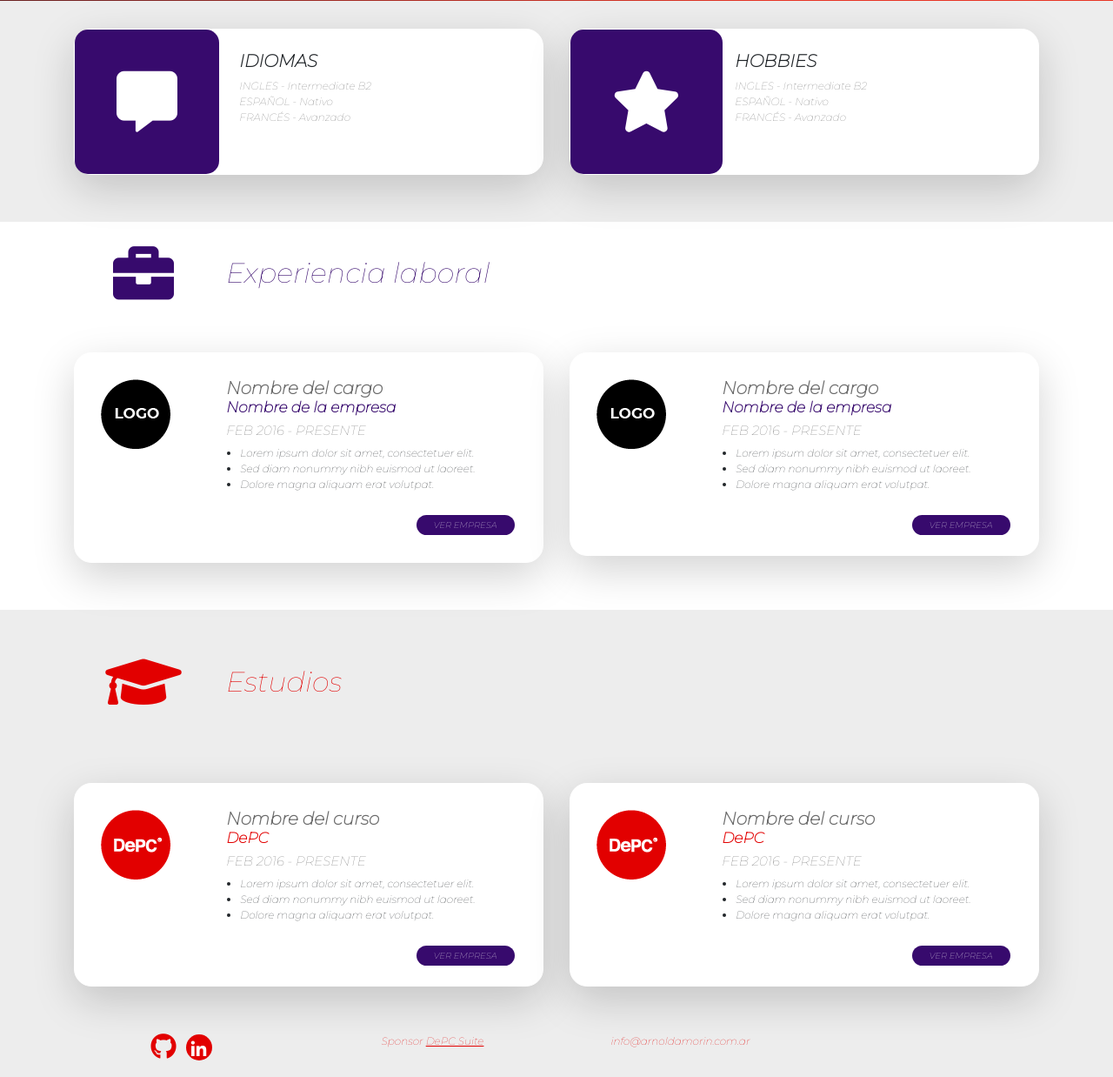
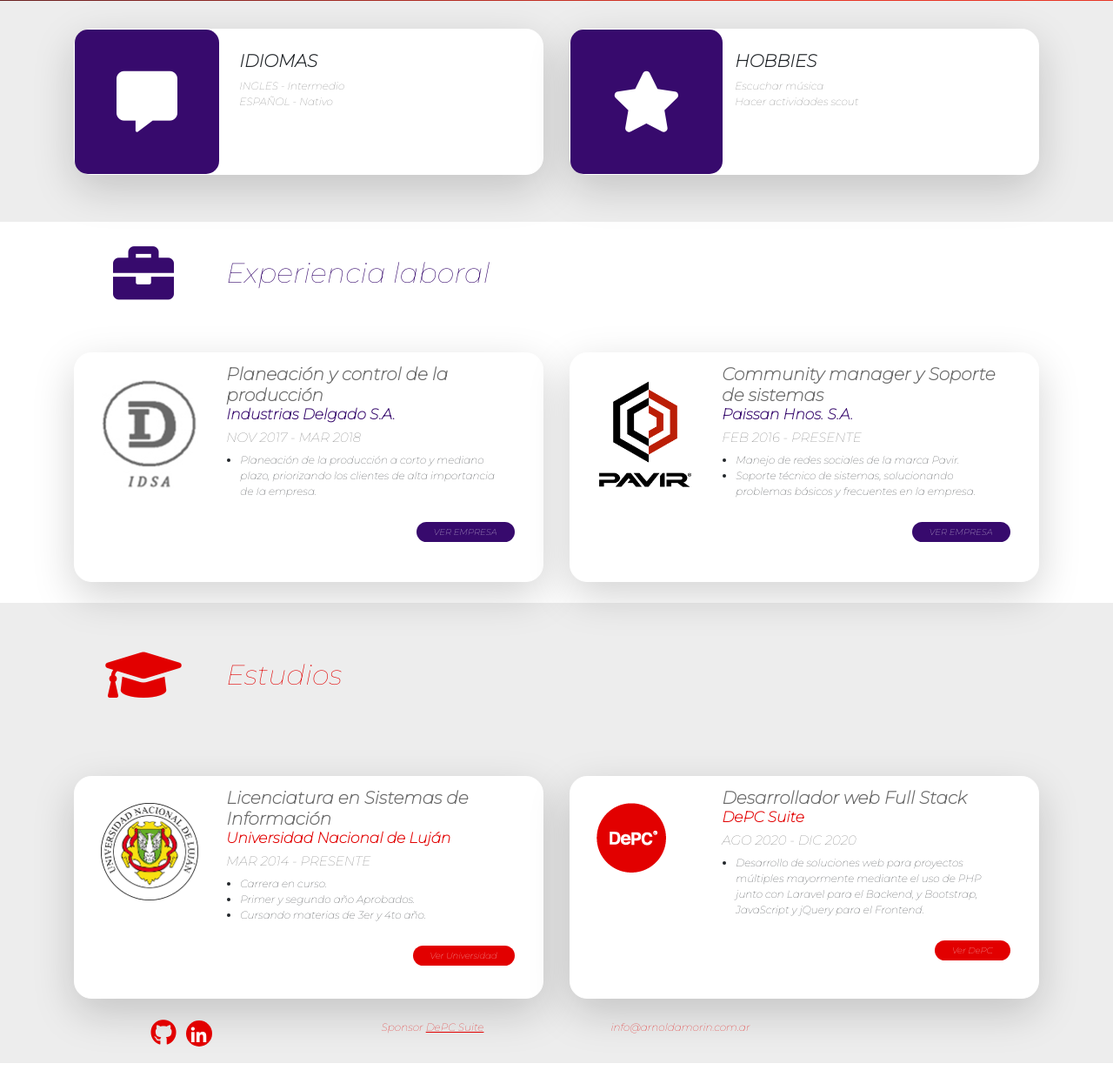
Before and after one commit to arnoldamorin/portfolio, a PHP site: page /sobre-mi.php in a window 1280 px wide. Shown: the part 1429-2667 px from the top of the page at 87% size. Run offline with PHP 8.4, Linux system fonts and the light colour scheme; some libraries are stand-ins or nearby versions.

Commit message:
portfolio

```diff
--- a/contacto.php
+++ b/contacto.php
@@ -66,10 +66,7 @@
       </div>
       <div class="row">
         <div class="col-sm-6 col-12">
-            <p>Lorem ipsum dolor sit amet consectetur adipisicing elit. Suscipit facilis soluta quibusdam
-              optio,perferendis ratione a iste accusantium corrupti enim molestias dignissimos sed aliquam maiores
-              dolores
-              ttam non quam minus!</p>
+            <p>Si deseas contactarte conmingo podes enviarme un mail con este formulario!</p>
         </div>
         <div class="col-sm-6 col-12">
           <form action="" method="POST">
--- a/css/estilos.css
+++ b/css/estilos.css
@@ -219,14 +219,11 @@ footer .fa-whatsapp{
         bottom: 0;
     }
 }
+footer .depc{
+
+}
 /*--------------------------------Proyectos--------------------------------*/
-#proyectos,#sobre-mi .btn-pdf{
-    background-color: white;
-    color:#E20000;
-    font-size: 15px;
-    border-radius: 20px;
-    padding: 5px 20px;
-}
+
 #proyectos,#sobre-mi{
     background-image: url(../images/fondo-proyectos.png);
     background-size: 100%;
@@ -363,7 +360,7 @@ footer .fa-whatsapp{
         text-align: center;
     }
 }
-/*Sobre mi perros*/
+/*--------------------------------Sobre mi--------------------------------*/
 #sobre-mi footer{
     background-color: #EDEDED;
 
@@ -520,8 +517,21 @@ footer .fa-whatsapp{
     font-size: 10px;
     padding: 5px 20px;
 }
+
 @media(max-width:576px){
     #sobre-mi .btn-exp{
+        font-size: 15px;
+        padding: 10px 25px;
+    }
+}
+#sobre-mi .btn-est{
+    background-color: #E20000;
+    color: white;
+    font-size: 10px;
+    padding: 5px 20px;
+}
+@media(max-width:576px){
+    #sobre-mi .btn-est{
         font-size: 15px;
         padding: 10px 25px;
     }
--- a/footer.php
+++ b/footer.php
@@ -6,11 +6,11 @@
                 <div class="col-sm-3 col-12">
                     <a href="https://github.com/arnoldamorin" target="_blank" title="Github"><i
                             class="fab fa-github"></i></a>
-                    <a href="https://www.linkedin.com/in/arnold-amorin-0382bb123/" target="_blank" title="Linkedin"><i
+                    <a href="https://www.linkedin.com/in/arnold-amorin/" target="_blank" title="Linkedin"><i
                             class="fab fa-linkedin-in"></i></a>
                 </div>
-                <div class="col-sm-3 col-12"> Sponsor <a href="https://depcsuite.com" target="_blank"
-                        title="DEPCSUITE"></a> <u>DePC Suite</u>
+                <div class="col-sm-3 col-12"> Sponsor <a class="mail" href="https://depcsuite.com/" target="_blank"
+                        title="DEPCSUITE"><u class="depc">DePC Suite</u></a>
                 </div>
                 <div class="col-sm-3 col-12">
                     <a class="mail" href="mailto:info@depcsuite.com">info@arnoldamorin.com.ar</a>
--- a/menu.php
+++ b/menu.php
@@ -5,6 +5,7 @@
     <meta charset="UTF-8">
     <meta name="viewport" content="width=device-width, initial-scale=1.0">
     <title><?php echo $pg ?></title>
+    <link rel="shortcut icon" href="images/Aa.png" type="image/x-icon">
     <link rel="stylesheet" href="css/fontawesome/css/all.min.css">
     <link rel="stylesheet" href="css/fontawesome/css/fontawesome.min.css">
     <link rel="stylesheet" href="css/bootstrap/css/bootstrap.min.css">
--- a/proyectos.php
+++ b/proyectos.php
@@ -9,7 +9,7 @@ include_once("menu.php");?>
             </div>
             <div class="row">
                 <div class="col-sm-8 col-12">
-                    <p>Estos son algunos trabajos realizados durante el curso de Desarrollador web Full Stack</p>
+                    <p>Estos son algunos de mis trabajos realizados durante el curso de Desarrollador web Full Stack</p>
                 </div>
             </div>
             <div class="row">
@@ -57,7 +57,7 @@ include_once("menu.php");?>
                 </div>
                 <div class="col-sm-4 col-12">
                     <div class="card shadow-lg m-1">
-                        <img src="images/proyectoIntegrador.png" alt="Proyecto" title="Proyecto"
+                        <img src="images/proyectoIntegrador.png" alt="Proyecto" title="Proyecto Integrador"
                             class="img-fluid">
                         <div class="col-12 color-gradiente py-3">
                             <h2 class="card-title">PROYECTO INTEGRADOR</h2>
--- a/sobre-mi.php
+++ b/sobre-mi.php
@@ -7,10 +7,8 @@ include_once("menu.php");?>
                     <h1> Sobre mí</h1>
                     <div class="row">
                         <div class="col-sm-10 col-12">
-                            <P>Lorem ipsum dolor sit amet consectetur adipisicing elit. Error, vel accusantium, laborum
-                                laboriosam placeat eaque sequi nisi adipisci dolores est obcaecati </P>
-                            <p>Lorem, ipsum dolor sit amet consectetur adipisicing elit. Facere a doloribus esse nisi
-                                iusto ea et nemo inventore iure corrupti ducimus culpa unde consequatur fugit</p>
+                            <P>Desarrollador Full Stack, Estudiante de Licenciatura en sistemas de información en la Universidad Nacional de Luján.</P>
+                            <p>Responsable, proactivo y comprometido, en búsqueda de nuevos desafíos laborales donde pueda demostrar todo mi potencial y aprender más sobre desarrollo web y otras tecnologías de programación de la actualidad.</p>
                             <div class="row">
                                 <div class="col-sm-1 col-1">
                                     <a href="https://github.com/arnoldamorin" target="_blank" title="Github"><i
@@ -159,7 +157,7 @@ include_once("menu.php");?>
                                 </div>
                                 <div class="col-sm-4 offset-sm-1 col-5 mt-4">
                                     <h4 class="titulosnegrita">IDIOMAS</h4>
-                                    <p class="pih">INGLES - Intermediate B2 <br> ESPAÑOL - Nativo <br> FRANCÉS - Avanzado</p>
+                                    <p class="pih">INGLES - Intermedio <br> ESPAÑOL - Nativo</p>
                                 </div>
                             </div>
                         </div>
@@ -172,7 +170,7 @@ include_once("menu.php");?>
                                 </div>
                                 <div class="col-sm-4 offset-sm-1 col-5 mt-4">
                                     <h4 class="titulosnegrita">HOBBIES</h4>
-                                    <p class="pih">INGLES - Intermediate B2 <br> ESPAÑOL - Nativo <br> FRANCÉS - Avanzado</p>
+                                    <p class="pih">Escuchar música <br> Hacer actividades scout</p>
                                 </div>
                             </div>
                         </div>
@@ -192,23 +190,21 @@ include_once("menu.php");?>
                 </div>
                 <div class="row py-sm-4">
                     <div class="col-sm-6 col-12 mt-sm-2 ">
-                        <div class="card shadow-lg">
+                        <div class="card h-100 shadow-lg">
                             <div class="row">
                                 <div class="col-sm-3 col-12">
-                                   <img class="logo img-fluid" src="images/logo.png">
+                                   <img class="logo img-fluid" src="images/Id sa.png">
                                 </div>
-                                <div class="col-sm-7 offset-sm-1 col-12 px-sm-0 my-sm-4 pt-sm-1">
-                                    <h3 class="titulosgrises m-0">Nombre del cargo</h3>
-                                    <h3 class="subtitulovioleta m-0">Nombre de la empresa</h3>
-                                    <h3 class="fecha mt-2">FEB 2016 - PRESENTE</h3>
+                                <div class="col-sm-7 offset-sm-1 col-12 px-sm-0 my-sm-2 pt-sm-1">
+                                    <h3 class="titulosgrises m-0">Planeación y control de la producción</h3>
+                                    <h3 class="subtitulovioleta m-0">Industrias Delgado S.A.</h3>
+                                    <h3 class="fecha mt-2">NOV 2017 - MAR 2018</h3>
                                     <ul class="m-sm-0 px-sm-3 m-4">
-                                        <li class="pih">Lorem ipsum dolor sit amet, consectetuer elit.</li>
-                                        <li class="pih">Sed diam nonummy nibh euismod ut laoreet.</li>
-                                        <li class="pih">Dolore magna aliquam erat volutpat.</li>
+                                        <li class="pih">Planeación de la producción a corto y mediano plazo, priorizando los clientes de alta importancia de Ia empresa.</li>
                                     </ul>
                                     <div class="row text-right">
                                         <div class="col-sm-12 col-10 mt-4 mb-2">
-                                            <a href="" class="btn-exp rounded-pill">VER EMPRESA</a>
+                                            <a href="https://www.industriasdelgado.com.ar/" target="_blank" class="btn-exp rounded-pill">VER EMPRESA</a>
                                         </div>
                                     </div>
                                 </div>
@@ -216,23 +212,23 @@ include_once("menu.php");?>
                         </div>
                     </div>
                     <div class="col-sm-6 col-12 mt-2">
-                        <div class="card shadow-lg">
+                        <div class="card h-100 shadow-lg ">
                             <div class="row">
                                 <div class="col-sm-3 col-12">
-                                   <img class="logo img-fluid" src="images/logo.png">
+                                   <img class="logo img-fluid" src="images/Pavir.png">
                                 </div>
-                                <div class="col-sm-7 offset-sm-1 px-0 my-4 pt-1">
-                                    <h3 class="titulosgrises m-0">Nombre del cargo</h3>
-                                    <h3 class="subtitulovioleta m-0">Nombre de la empresa</h3>
+                                <div class="col-sm-7 offset-sm-1 px-0 my-sm-2 pt-1">
+                                    <h3 class="titulosgrises m-0">Community manager y Soporte de sistemas</h3>
+                                    <h3 class="subtitulovioleta m-0">Paissan Hnos. S.A.</h3>
                                     <h3 class="fecha mt-2">FEB 2016 - PRESENTE</h3>
                                     <ul class="m-sm-0 px-sm-3 m-4">
-                                        <li class="pih">Lorem ipsum dolor sit amet, consectetuer elit.</li>
-                                        <li class="pih">Sed diam nonummy nibh euismod ut laoreet.</li>
-                                        <li class="pih">Dolore magna aliquam erat volutpat.</li>
+                                        <li class="pih">Manejo de redes sociales de la marca Pavir.</li>
+                                        <li class="pih">Soporte técnico de sistemas, solucionando problemas básicos y frecuentes en la empresa.</li>
+
                                     </ul>
                                     <div class="row text-right">
                                         <div class="col-sm-12 col-10 mt-4">
-                                            <a href="" class="btn-exp rounded-pill">VER EMPRESA</a>
+                                            <a href="https://www.pavir.com.ar" target="_blank" class="btn-exp rounded-pill">VER EMPRESA</a>
                                         </div>
                                     </div>
                                 </div>
@@ -254,23 +250,23 @@ include_once("menu.php");?>
                 </div>
                 <div class="row py-sm-4">
                     <div class="col-sm-6 col-12">
-                        <div class="card shadow-lg">
+                        <div class="card h-100 shadow-lg">
                             <div class="row">
                                 <div class="col-sm-3 col-12">
-                                   <img class="logo img-fluid" src="images/depc.png">
+                                   <img class="logo img-fluid" src="images/unlu.png">
                                 </div>
-                                <div class="col-sm-7 offset-sm-1 px-0 my-4 pt-1">
-                                    <h3 class="titulosgrises m-0">Nombre del curso</h3>
-                                    <h3 class="subtituloRojo m-0">DePC</h3>
-                                    <h3 class="fecha mt-2">FEB 2016 - PRESENTE</h3>
+                                <div class="col-sm-7 offset-sm-1 px-0 my-2 pt-1">
+                                    <h3 class="titulosgrises m-0">Licenciatura en Sistemas de Información</h3>
+                                    <h3 class="subtituloRojo m-0">Universidad Nacional de Luján</h3>
+                                    <h3 class="fecha mt-2">MAR 2014 - PRESENTE</h3>
                                     <ul class="m-sm-0 px-sm-3 m-4">
-                                        <li class="pih">Lorem ipsum dolor sit amet, consectetuer elit.</li>
-                                        <li class="pih">Sed diam nonummy nibh euismod ut laoreet.</li>
-                                        <li class="pih">Dolore magna aliquam erat volutpat.</li>
+                                        <li class="pih">Carrera en curso.</li>
+                                        <li class="pih">Primer y segundo año Aprobados.</li>
+                                        <li class="pih">Cursando materias de 3er y 4to año.</li>
                                     </ul>
                                     <div class="row text-right">
                                         <div class="col-sm-12 col-10 mt-4">
-                                            <a href="" class="btn-exp rounded-pill">VER EMPRESA</a>
+                                            <a href="http://www.unlu.edu.ar/index.php" target="_blank" class="btn-est rounded-pill">Ver Universidad</a>
                                         </div>
                                     </div>
                                 </div>
@@ -278,23 +274,21 @@ include_once("menu.php");?>
                         </div>
                     </div>
                     <div class="col-sm-6 col-12">
-                        <div class="card shadow-lg">
+                        <div class="card h-100 shadow-lg">
                             <div class="row">
                                 <div class="col-sm-3 col-12">
                                    <img class="logo img-fluid" src="images/depc.png">
                                 </div>
-                                <div class="col-sm-7 offset-sm-1 px-0 my-4 pt-1">
-                                    <h3 class="titulosgrises m-0">Nombre del curso</h3>
-                                    <h3 class="subtituloRojo m-0">DePC</h3>
-                                    <h3 class="fecha mt-2">FEB 2016 - PRESENTE</h3>
+                                <div class="col-sm-7 offset-sm-1 px-0 my-2 pt-1">
+                                    <h3 class="titulosgrises m-0">Desarrollador web Full Stack</h3>
+                                    <h3 class="subtituloRojo m-0">DePC Suite</h3>
+                                    <h3 class="fecha mt-2">AGO 2020 - DIC 2020</h3>
                                     <ul class="m-sm-0 px-sm-3 m-4">
-                                        <li class="pih">Lorem ipsum dolor sit amet, consectetuer elit.</li>
-                                        <li class="pih">Sed diam nonummy nibh euismod ut laoreet.</li>
-                                        <li class="pih">Dolore magna aliquam erat volutpat.</li>
+                                        <li class="pih">Desarrollo de soluciones web para proyectos múltiples mayormente mediante el uso de PHP junto con Laravel para el Backend, y Bootstrap, JavaScript y jQuery para el Frontend.</li>
                                     </ul>
                                     <div class="row text-right">
                                         <div class="col-sm-12 col-10 mt-4">
-                                            <a href="" class="btn-exp rounded-pill">VER EMPRESA</a>
+                                            <a href="https://depcsuite.com/" target="_blank" class="btn-est rounded-pill">Ver DePC</a>
                                         </div>
                                     </div>
                                 </div>
```
Also changed, not shown: images/AA.png (added), images/Aa.jpg (added), images/Aaa.png (added), images/IDSA.png (added), images/Id sa.png (added), images/Pavir.png (added), images/arnold.png, images/industrias-delgado-logo.jpg (added), images/unlu.png (added).
